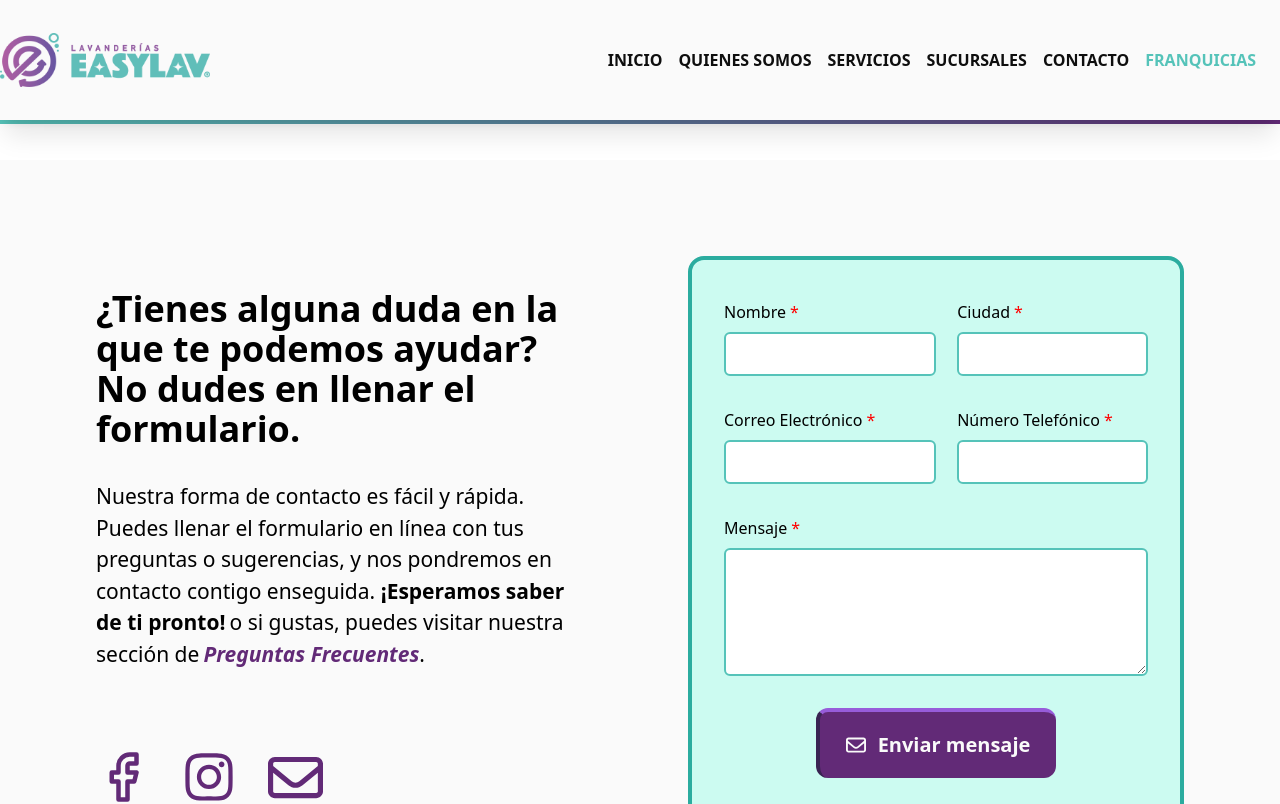
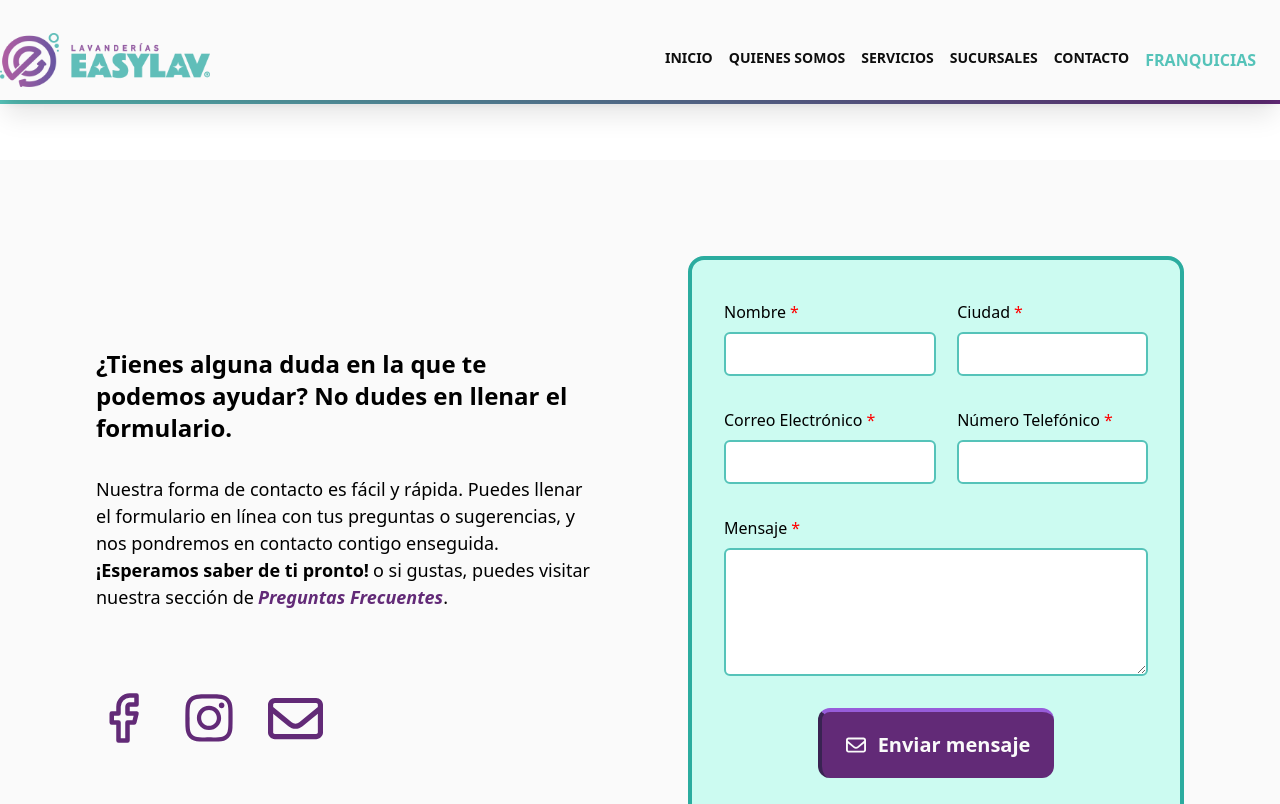
Before and after one commit to dspwebstudiomx/easylav-react, a React (Vite) app: page /contacto in a window 1280 px wide. Shown: the top 804 px of the page. Built offline with nearby package versions, Linux system fonts and the light colour scheme.

Commit message:
"Updated various CSS styles, font sizes, and padding values across multiple components, including App.css, Button, SucursalCard, Navbar, and HeroInicio."

```diff
--- a/src/App.css
+++ b/src/App.css
@@ -13,7 +13,7 @@ h2 {
 }
 
 p {
-  font-size: 21px;
+  font-size: 18px;
 }
 
 /* *::selection {
--- a/src/appAdicionales/ChatBot/js/config.js
+++ b/src/appAdicionales/ChatBot/js/config.js
@@ -70,14 +70,15 @@ const styles = {
   tooltipStyle: {
     backgroundColor: primaryColor,
     border: `1px solid ${lightColor}`,
+    fontSize: "16px",
   },
   botBubbleStyle: {
     backgroundColor: secondaryColor,
-    fontSize: "18px",
+    fontSize: "14px",
   },
   userBubbleStyle: {
     backgroundColor: primaryColor,
-    fontSize: "18px",
+    fontSize: "14px",
   },
   bodyStyle: {
     padding: "1.1em",
--- a/src/components/buttons/Button.jsx
+++ b/src/components/buttons/Button.jsx
@@ -1,9 +1,9 @@
 import PropTypes from 'prop-types'
 
-const Button = ({ themeButton, title, width, border, icon, type, onClick, href, height, titleMailto }) => {
+const Button = ({ themeButton, title, border, icon, type, onClick, href, titleMailto }) => {
   return (
     <a href={href}>
-      <button onClick={onClick} type={type} className={`flex items-center justify-center ${themeButton} ${width} ${height} text-light  text-xl font-semibold rounded-xl ${border}`} title={titleMailto} >
+      <button onClick={onClick} type={type} className={`flex items-center justify-center ${themeButton} px-6 py-4 text-light  text-xl font-semibold rounded-xl ${border}`} title={titleMailto} >
         <span className='mr-3'>{icon}</span>
         {title}
       </button>
--- a/src/components/buttons/ButtonSecondary.jsx
+++ b/src/components/buttons/ButtonSecondary.jsx
@@ -1,16 +1,15 @@
 import PropTypes from 'prop-types'
 import Button from './Button'
 
-const ButtonSecondary = ({ title, href, width, height, border, icon, type, onClick, titleMailto }) => {
+const ButtonSecondary = ({ title, href, border, icon, type, onClick, titleMailto }) => {
   return (
-    <Button href={href} type={type} themeButton={'bg-secondary border-l-secondary_dark border-l-4 border-t-secondary_light border-t-4 hover:bg-secondary_dark hover:border-t-secondary_light hover:border-l-secondary min-h-[70px]'} title={title} height={height} width={width} border={border} icon={icon} onClick={onClick} titleMailto={titleMailto} />
+    <Button href={href} type={type} themeButton={'bg-secondary border-l-secondary_dark border-l-4 border-t-secondary_light border-t-4 hover:bg-secondary_dark hover:border-t-secondary_light hover:border-l-secondary min-h-[70px]'} title={title} border={border} icon={icon} onClick={onClick} titleMailto={titleMailto} />
   )
 }
 ButtonSecondary.propTypes = {
   title: PropTypes.string,
+  height: PropTypes.string,
   href: PropTypes.string,
-  width: PropTypes.string,
-  height: PropTypes.string,
   border: PropTypes.string,
   type: PropTypes.string,
   icon: PropTypes.element,
--- a/src/components/cards/SucursalCard.jsx
+++ b/src/components/cards/SucursalCard.jsx
@@ -53,7 +53,7 @@ const SucursalCard = ({ title, id, position, serviceday1, servicehour1, place, e
         {/* Horario */}
       </div>
       <ButtonContainer position={'justify-center'}>
-        <ButtonSecondary title={`Enviar correo`} href={`mailto:${email}`} icon={<FaEnvelope />} width={'w-[320px] lg:w-[210px] 2xl:w-[280px] h-[80px]'} type={'button'} titleMailto={titleMailto} />
+        <ButtonSecondary title={`Enviar correo`} href={`mailto:${email}`} icon={<FaEnvelope />} type={'button'} titleMailto={titleMailto} />
       </ButtonContainer>
 
     </article>
--- a/src/components/templates/Navbar.jsx
+++ b/src/components/templates/Navbar.jsx
@@ -27,12 +27,12 @@ const Navbar = () => {
   return (
     <>
       {/* Navbar */}
-      <nav id='nav' className='fixed top-0 w-full h-[120px] mx-auto bg-light z-50  shadow-xl md:px-12 xl:px-0'>
-        <Container className={'flex justify-between px-8 sm:px-0 md:px-0 mx-auto z-50'}>
+      <nav id='nav' className='fixed top-0 w-full h-[100px] mx-auto bg-light z-50  shadow-xl md:px-12 xl:px-0'>
+        <Container className={'flex justify-center px-8 sm:px-0 md:px-0 mx-auto z-50'}>
           <div id='navbar' className='flex justify-between items-center h-[120px]'>
             <div id='logo'>
               <NavHashLink to="/#inicio" scroll={element => scrollWithOffset(element, 120)}>
-                <img alt='logo easylav a color' src={logoImage} className='w-[210px] 2xl:w-[260px]' title='logo easylav a color' />
+                <img alt='logo easylav a color' src={logoImage} className='w-[210px] 2xl:w-[160px]' title='logo easylav a color' />
               </NavHashLink>
             </div>
 
@@ -44,7 +44,7 @@ const Navbar = () => {
                     scroll={element => scrollWithOffset(element, 120)}
                     key={navlink.id}
                     id={`link-${navlink.linkId}`}
-                    className='uppercase font-semibold text-base xl:text-md text-dark  hover:text-secondary_light navlink'
+                    className='uppercase font-semibold text-sm text-dark  hover:text-secondary_light navlink'
                     to={navlink.href}
                   >
                     {navlink.name}
@@ -64,7 +64,7 @@ const Navbar = () => {
             {/* Menu button */}
 
             {/* Mobile menu */}
-            <div className={!nav ? "hidden" : "absolute top-[120px] left-0 w-full h-[95vh] sm:h-[65vh] overflow-hidden flex flex-col items-center justify-start bg-primary border-t-4 border-t-primary opacity-[99%] z-20 animate__animated animate__fadeInDown z-30 px-8"}>
+            <div className={!nav ? "hidden" : "absolute top-[100px] left-0 w-full h-[95vh] sm:h-[65vh] overflow-hidden flex flex-col items-center justify-start bg-primary border-t-4 border-t-primary opacity-[99%] z-20 animate__animated animate__fadeInDown z-30 px-8"}>
               <ul id='navlinks-mobile' className="grid grid-cols-2 sm:grid-cols-3 md:grid-cols-3 w-full px-2 py-8 gap-3">
                 {navlinks.map((navlink) => {
                   return (
@@ -105,11 +105,11 @@ const Navbar = () => {
       {/* Navbar */}
 
       {/* Line */}
-      <div className='z-10 fixed top-[120px] w-full bg-gradient-to-r from-primary to-secondary h-1 '></div>
+      <div className='z-10 fixed top-[100px] w-full bg-gradient-to-r from-primary to-secondary h-1 '></div>
       {/* Line */}
 
       {/* Tablet menu */}
-      <ul id='navlinks-tablet' className='hidden md:flex fixed top-[120px] w-full z-30 xl:hidden gap-8 bg-primary justify-evenly p-5 px-8'>
+      <ul id='navlinks-tablet' className='hidden md:flex fixed top-[100px] w-full z-30 xl:hidden gap-8 bg-primary justify-evenly p-5 px-8'>
         {navlinks.map((navlink) => {
           return (
             <NavHashLink scroll={element => scrollWithOffset(element, 160)} key={navlink.id} id={`link-${navlink.linkId}`} className='uppercase font-semibold text-base xl:text-md text-dark  hover:text-secondary_light navlink' to={navlink.href}>{navlink.name}</NavHashLink>
--- a/src/components/title/TitleH2.jsx
+++ b/src/components/title/TitleH2.jsx
@@ -2,7 +2,7 @@ import Proptypes from 'prop-types'
 
 const TitleH2 = ({ title }) => {
   return (
-    <h2 className='font-semibold text-4xl'>{title}</h2>
+    <h2 className='font-semibold text-2xl'>{title}</h2>
   )
 }
 TitleH2.propTypes = {
--- a/src/pages/inicio/components/SobreNosotros.jsx
+++ b/src/pages/inicio/components/SobreNosotros.jsx
@@ -1,8 +1,8 @@
 import imageSection from '../../../assets/images/images/laundrylady.webp'
+import BorderLeft from '../../../components/borders/BorderLeft'
 import Container from '../../../components/containers/Container'
 import Section from '../../../components/templates/Section'
 import TitleH2 from '../../../components/title/TitleH2'
-import BorderLeft from '../../../components/borders/BorderLeft'
 
 const SobreNosotros = () => {
   return (
@@ -13,7 +13,7 @@ const SobreNosotros = () => {
             <BorderLeft>
               <TitleH2 title={'Sobre Nosotros'} />
             </BorderLeft>
-            <p className='text-balance 2xl:text-2xl'>
+            <p className='text-balance 2xl:text-xl'>
               En <span className='text-secondary font-semibold'>Easylav</span>, somos un equipo apasionado por el cuidado de la ropa. Con muchos años de experiencia, hemos perfeccionado nuestra técnica para asegurarnos de que cada prenda se vea y se sienta como nueva. Usamos solo los mejores equipos y productos porque creemos que tu ropa merece lo mejor.
             </p>
           </div>
--- a/src/pages/inicio/components/Testimonios.jsx
+++ b/src/pages/inicio/components/Testimonios.jsx
@@ -1,7 +1,7 @@
 import { FaStar, FaStarHalf } from "react-icons/fa6";
+import BorderButtom from "../../../components/borders/BorderBottom";
+import Container from "../../../components/containers/Container";
 import Section from "../../../components/templates/Section";
-import Container from "../../../components/containers/Container";
-import BorderButtom from "../../../components/borders/BorderBottom"
 import TitleH2 from "../../../components/title/TitleH2";
 
 const testimonios = [
@@ -91,7 +91,7 @@ const Testimonios = () => {
             {testimonios.map((testimonio) => {
               return (
                 <article className='shadow-lg p-12 flex flex-col justify-between' key={testimonio.id}>
-                  <p className='text-pretty'><span></span>{testimonio.testimonio}</p>
+                  <p className='text-pretty text-base'><span></span>{testimonio.testimonio}</p>
                   <div className='flex mt-6 gap-2 justify-between items-center'>
                     <h3 className='font-semibold text-lg'>{testimonio.nombre}</h3>
                     <div className='text-dark'>
```
Also changed, not shown: src/pages/inicio/components/HeroInicio.jsx (+6 -6 lines), src/pages/inicio/components/NuestrasSucursales/NuestrasSucursales.jsx (+8 -8 lines), src/pages/inicio/components/NuestrosServicios.jsx (+5 -5 lines).
